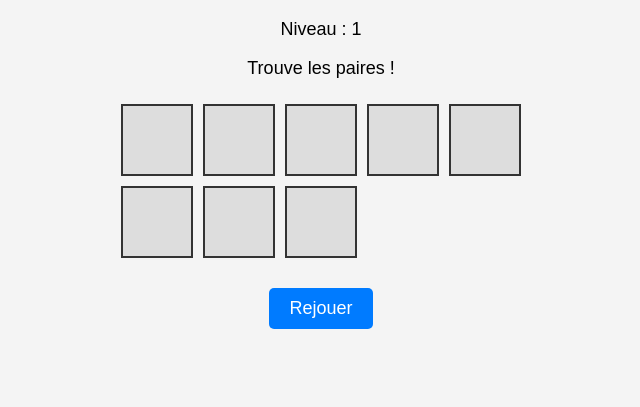
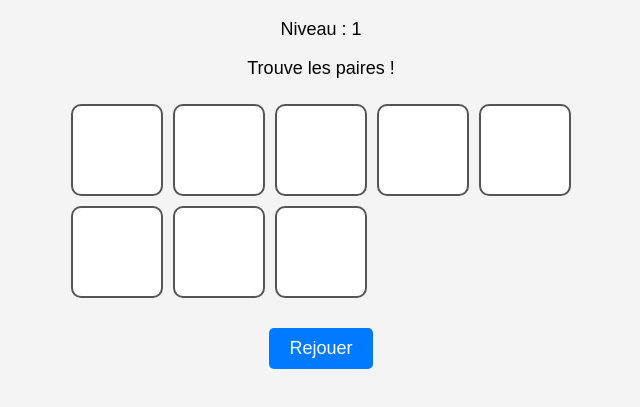
Before and after one commit to anassiri123/-lectronique-anassiri-, a plain HTML site: page index.html in a window 1280 px wide. Shown: the part 61-468 px from the top of the page, without its empty margins (319-959 px from the left). Drawn offline with Linux system fonts and the light colour scheme.

Commit message:
Update jeux2.css

```diff
--- a/jeux2.css
+++ b/jeux2.css
@@ -1,4 +1,3 @@
-/* ✅ Styles généraux */
 body {
   font-family: Arial, sans-serif;
   text-align: center;
@@ -24,37 +23,35 @@ p {
   padding: 10px;
 }
 
-/* ✅ Styles de la grille responsive */
 .grid {
   display: grid;
-    grid-template-columns: repeat(auto-fit, minmax(70px, 1fr));
+  grid-template-columns: repeat(auto-fit, minmax(80px, 1fr));
   gap: 10px;
   width: 100%;
-    max-width: 400px;
+  max-width: 500px;
+  margin: 0 auto;
 }
 
-/* ✅ Style des cartes */
 .card {
-    aspect-ratio: 1 / 1;
-    background-color: #ddd;
-    border: 2px solid #333;
-    display: flex;
-    align-items: center;
-    justify-content: center;
-    font-size: 0;
+  background-color: #fff;
+  border: 2px solid #555;
+  border-radius: 10px;
+  aspect-ratio: 1/1;
   cursor: pointer;
-    position: relative;
-    transition: transform 0.5s;
-    transform-style: preserve-3d;
+  overflow: hidden;
+  transition: transform 0.3s;
 }
 
-/* ✅ Images dans les cartes */
+.card:hover {
+  transform: scale(1.05);
+}
+
 .card img {
   width: 100%;
   height: 100%;
   display: none;
+  object-fit: cover;
   border-radius: 10px;
-    object-fit: cover;
 }
 
 .card.flipped img,
@@ -62,16 +59,15 @@ p {
   display: block;
 }
 
-/* ✅ Bouton rejouer */
 button {
   margin-top: 20px;
   padding: 10px 20px;
   font-size: 18px;
-    cursor: pointer;
   background-color: #007bff;
   color: white;
   border: none;
   border-radius: 5px;
+  cursor: pointer;
   transition: background-color 0.3s;
 }
 
@@ -79,23 +75,6 @@ button:hover {
   background-color: #0056b3;
 }
 
-/* ✅ Animation étoile */
-.stars-effect {
-    position: absolute;
-    font-size: 24px;
-    color: gold;
-    opacity: 1;
-    animation: explode 1s ease-out forwards;
-    pointer-events: none;
-}
-
-@keyframes explode {
-    0% { transform: scale(1); opacity: 1; }
-    50% { transform: scale(1.5); opacity: 0.8; }
-    100% { transform: scale(2); opacity: 0; }
-}
-
-/* ✅ Feux d’artifice (vidéo) */
 #fireworksVideo {
   display: none;
   position: fixed;
```
Lines whose indentation alone changed are shown as unchanged.
